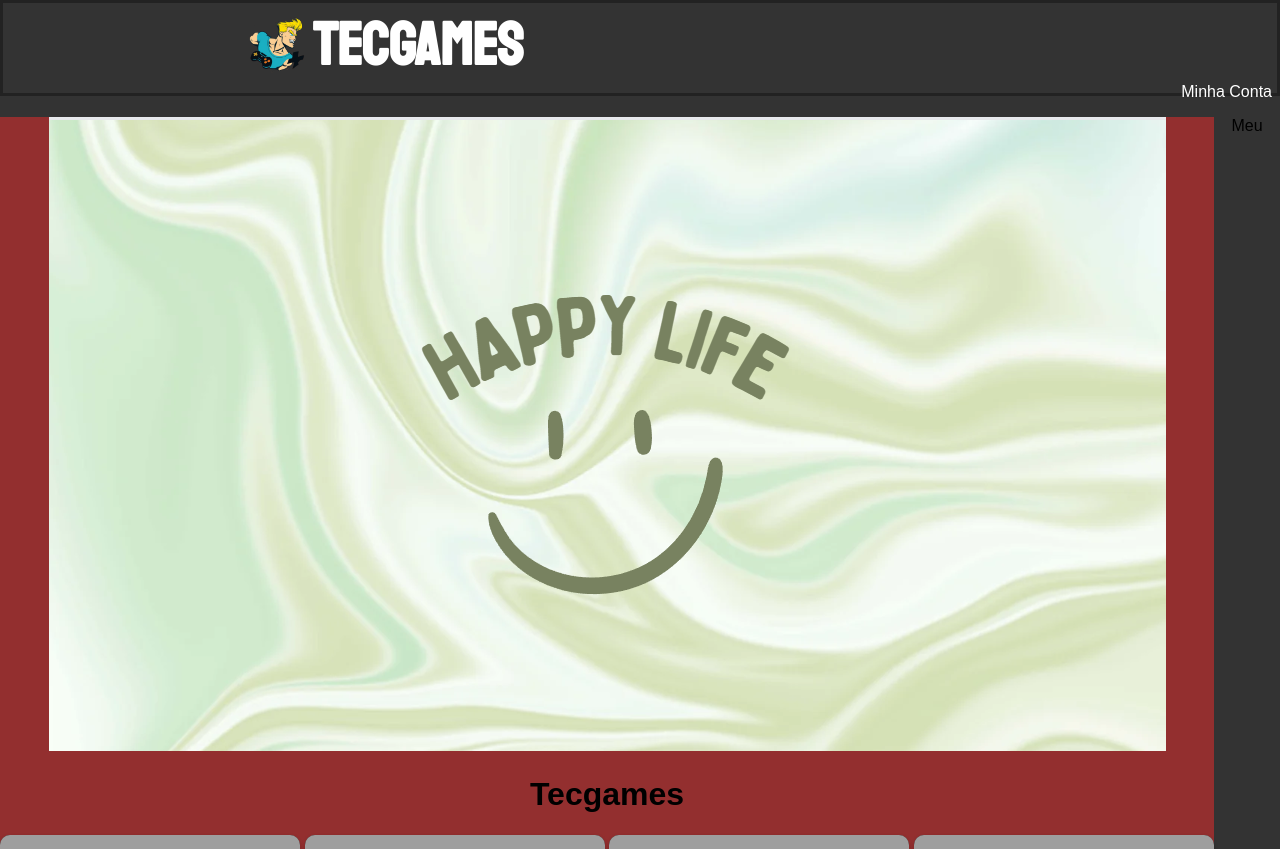
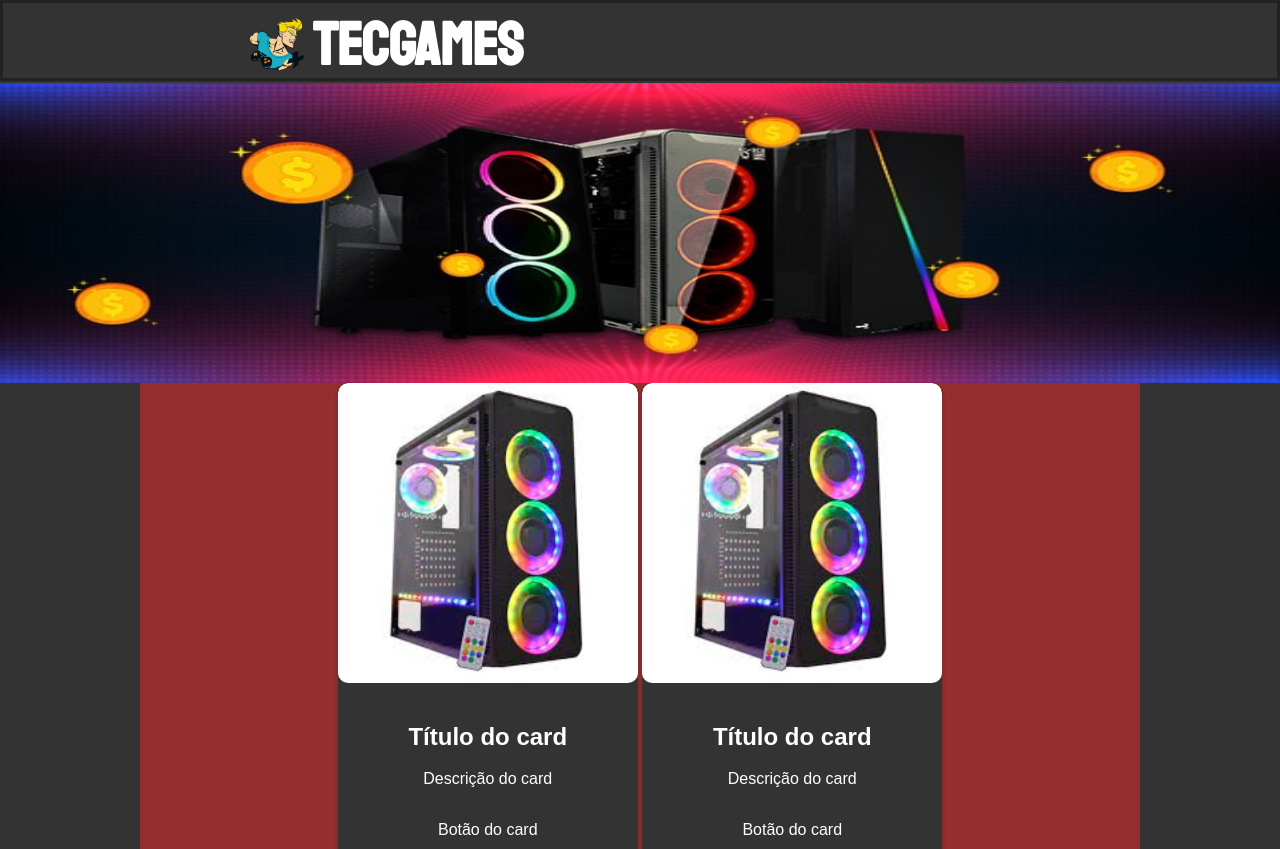
Before and after one commit to joaopamarall/TECGAMES, a PHP site: page /HTML/index.html in a window 1280 px wide. Shown: the top 849 px of the page. Run offline with PHP 8.4, Linux system fonts and the light colour scheme; some web fonts are replaced; grey boxes are pictures that could not be loaded.

Commit message:
Alterando layout da página

```diff
--- a/HTML/index.html
+++ b/HTML/index.html
@@ -19,24 +19,19 @@
 			<img src="/images/logo2.png" alt="TECGAMES">
 			<h1>Tecgames</h1>
 		</div>
+	</header>
+
+	<div class="container">
+		<img class="promocaoImg" id ="Promocao"src="/images/promocao1.png"  style="width: 100%; height: 300px;">
+	</div>
+	<main>
+
+		<center>
 
 
-		<nav>
-			<ul>
-				<li><a href="#">Minha Conta</a></li>
-			</ul>
-		</nav>
-	</header>
-
-	<main>
-		<center>
-		<div style="padding-left:0px;padding-right:0px" class="Promocao1">
-			<img src="/images/promocao1.png" alt="PromoInicial">
-			<h1>Tecgames</h1>
-		</div>
 
 		<div class="card">
-			<img src="imagem.jpg" alt="Imagem do card">
+			<img src="/images/card1.jpeg" alt="Gabinete1">
 			<div class="card-info">
 				<h2>Título do card</h2>
 				<p>Descrição do card</p>
@@ -45,7 +40,7 @@
 		</div>
 
 		<div class="card">
-			<img src="imagem.jpg" alt="Imagem do card">
+			<img src="/images/card1.jpeg" alt="Gabinete2">
 			<div class="card-info">
 				<h2>Título do card</h2>
 				<p>Descrição do card</p>
--- a/styles/style.css
+++ b/styles/style.css
@@ -6,12 +6,12 @@
 }
 
 header {
-	height: 80px;
+	height: 65px;
 	background-color: #333;
 	color: #ffffff;
 	padding: 5px;
 	border-style: solid;
-	border-color: #222;
+	border-color: #222;;
 }
 
 .logo img {
@@ -35,11 +35,13 @@
 	color: rgb(255, 255, 255);
 	display: inline-block;
 	margin: 0;
+
 }
 
 nav {
+	margin-top: -80px;
 	float: right;
-	margin-top: 0;
+
 }
 
 nav ul {
@@ -63,11 +65,24 @@
 }
 
 main {
-	max-width: 1214px;
+	max-width: 1000px;
 	margin: auto;
-	float:inline-start;
 	background-color:#932f2f;
 }
+
+.container {
+	display: flex;
+	position: relative;
+	justify-content: center;
+	width: 100%;
+}
+
+.promocaoImg {
+	width: 100%;
+}
+
+
+
 
 
 /*.botao {
@@ -95,6 +110,7 @@
 .card img {
 	width: 100%;
 	height: auto;
+	border-radius: 10px;
 	display: block;
 	color: #fff;
 }
```
Also changed, not shown: other parts of HTML/index.html (+0 -159 lines), images/card1.jpeg (added), images/promocao1.png.
